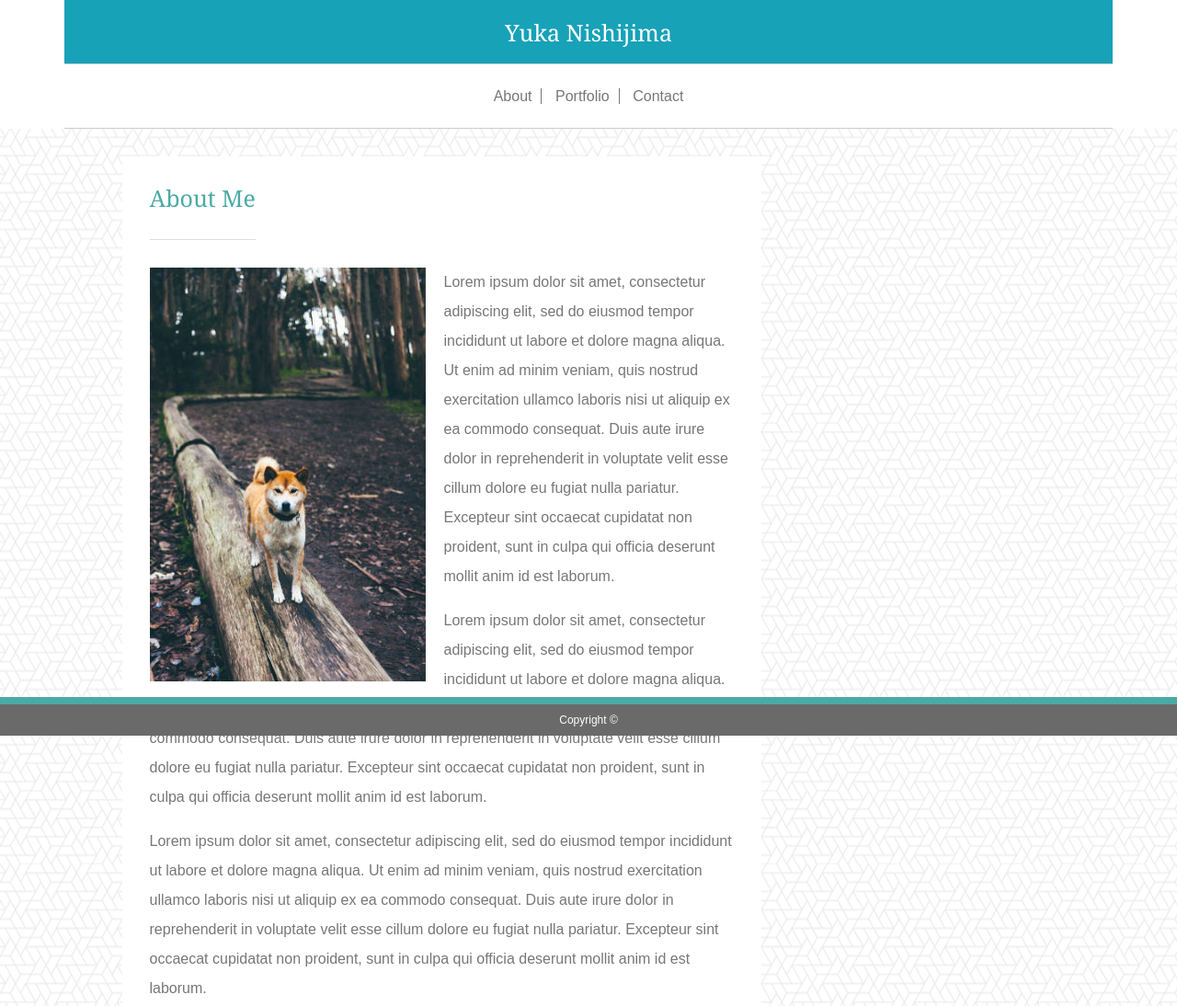
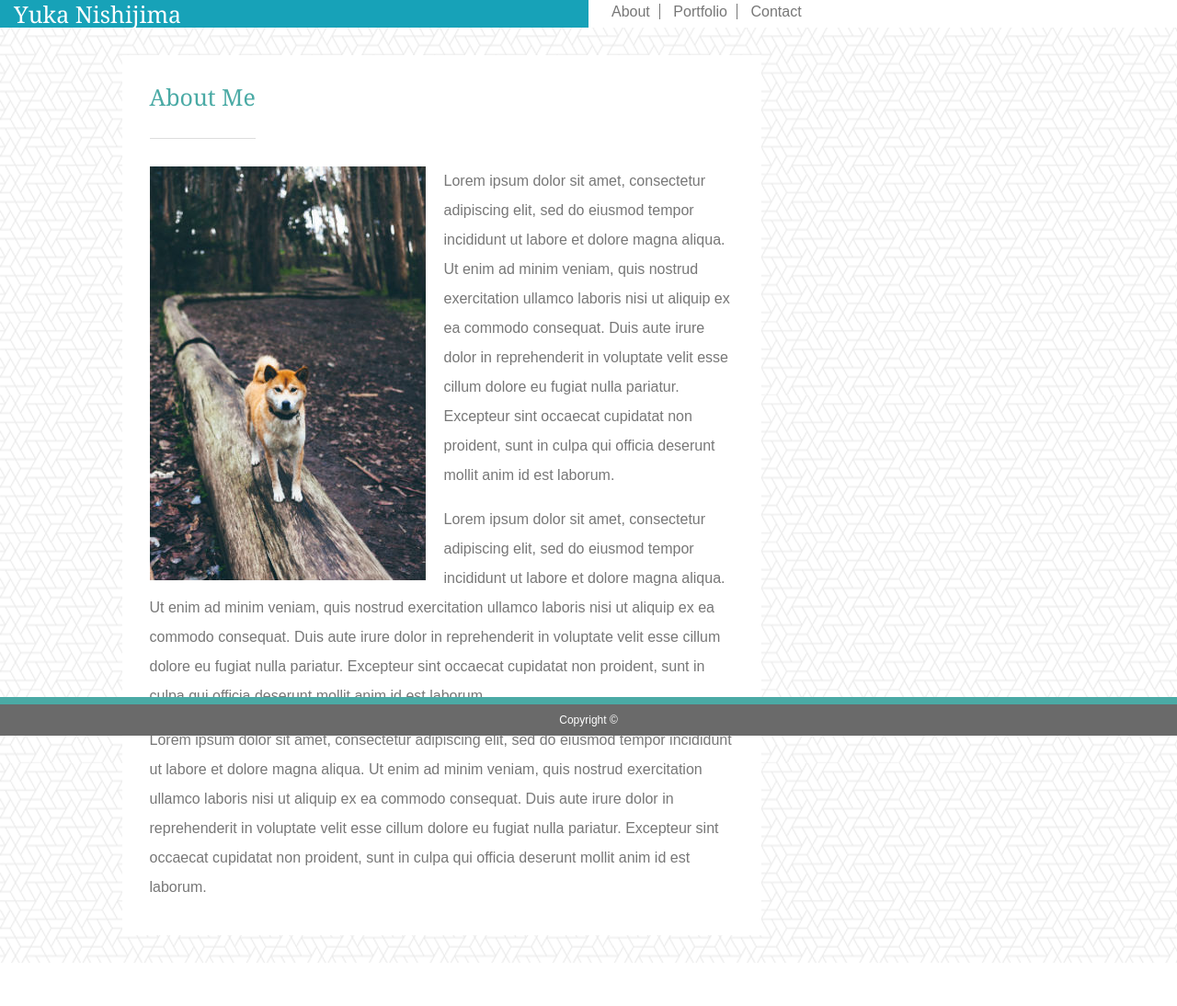
Before and after one commit to yukanishijima/Bootstrap-Portfolio, a plain HTML site: page index.html in a window 1280 px wide. Shown: the top 1094 px of the page at 92% size. Drawn offline with nearby package versions, Linux system fonts and the light colour scheme.

Commit message:
Update header styles

```diff
--- a/index.html
+++ b/index.html
@@ -15,16 +15,15 @@
 <body>
 
 <header>
-  <div class="container">
+  <div class="container-fluid">
 
-    <div class="row justify-content-center bg-info my_header">
-      <div class="col-xs-12 align-self-center">
-        <h1>Yuka Nishijima</h1>
-      </div>
+  <div class="row">
+
+    <div class="col-xs-12 col-md-6 bg-info">
+        <h1 class="mx-auto">Yuka Nishijima</h1>
     </div>
 
-    <div class="row justify-content-center my_header">
-      <div class="col-xs-12 align-self-center">
+    <div class="col-xs-12 col-md-6">
         <nav>
           <ul>
             <li><a href="index.html">About</a></li>
@@ -33,7 +32,8 @@
           </ul>
         </nav>
       </div>
-    </div>
+
+  </div><!-- end of .row-->
 
   </div><!-- end of .container-->
 </header>
```
